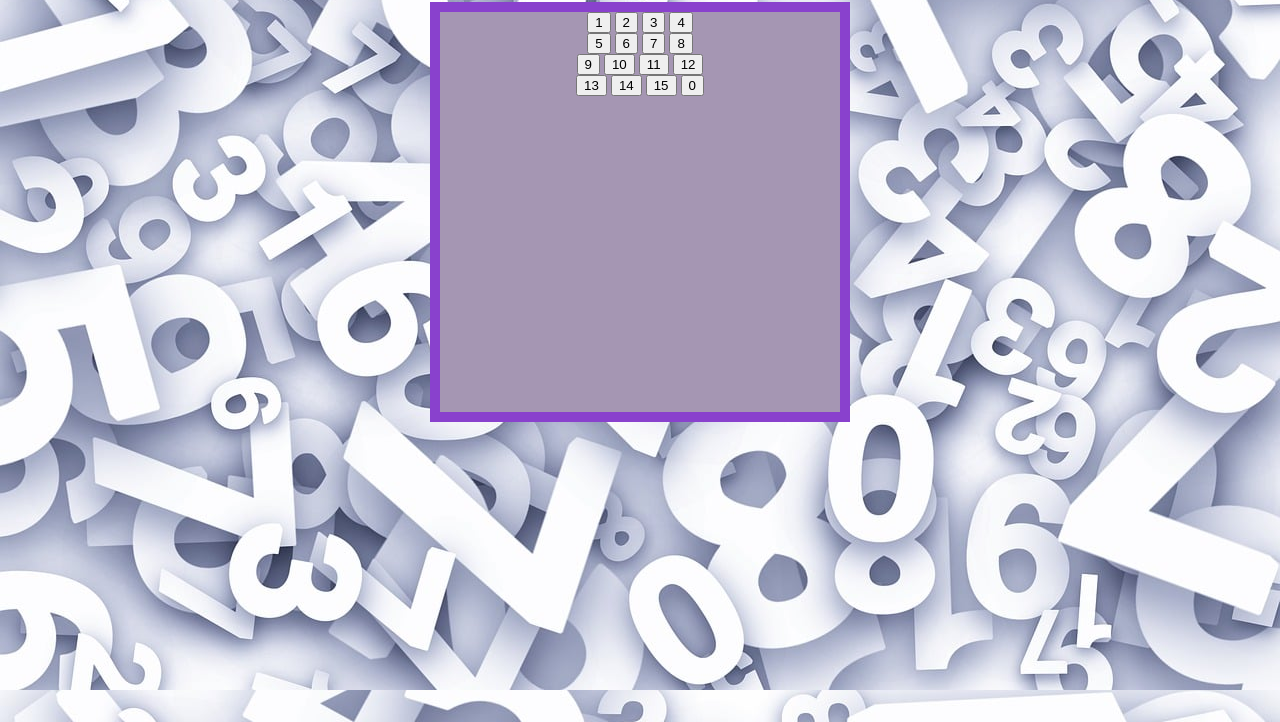
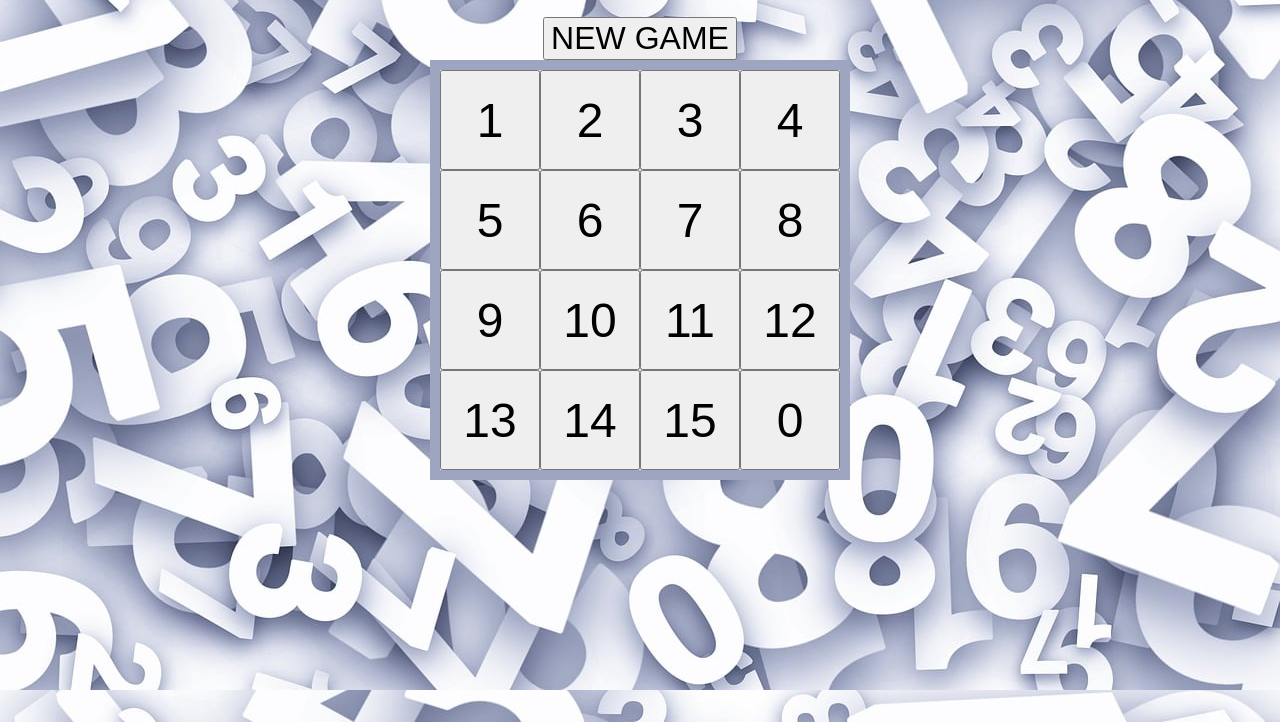
Before and after one commit to ryb00/barley_break, a plain HTML site: page index.html in a window 1280 px wide. Shown: the part 78-800 px from the top of the page. Drawn offline with Linux system fonts and the light colour scheme.

Commit message:
Add style for buttons

```diff
--- a/assets/css/style.css
+++ b/assets/css/style.css
@@ -4,10 +4,33 @@ body{
     text-align: center;
 }
 
+h1{
+    margin:0 auto;
+    font-size: xxx-large;
+    text-transform: uppercase;
+}
+
+p{
+    font-size: xx-large;
+}
+
+.newGame{
+    margin:0 auto;
+    font-size: xx-large;
+}
+
 .main{
     margin:0 auto;
-    border: 10px solid #8941cd;
-    background-color: #a596b3;
+    border: 10px solid #9ea5c1;
+    background-color: #e0e2ee;
     width: 400px;
     aspect-ratio: 1 / 1;
 }
+
+.numbers{
+    aspect-ratio: 1 / 1;
+    width: 100px;
+    margin:0;
+    padding: 0;
+    font-size: xxx-large;
+}
--- a/index.html
+++ b/index.html
@@ -15,31 +15,32 @@
 
 <body>
     <h1>barley break</h1>
-
-        <div class = "main">
+    <p></p>
+    <button class="newGame">NEW GAME</button>
+   <div class = "main">
             <div class="firstRow">
-                <button class="first">1</button>
-                <button class="second">2</button>
-                <button class="third">3</button>
-                <button class="fourth">4</button>
+                <button class="first numbers">1</button><!--
+                --><button class="second numbers">2</button><!--
+            --><button class="third numbers">3</button><!--
+        --><button class="fourth numbers">4</button>
             </div>
             <div class="secondRow">
-                <button class="first">5</button>
-                <button class="second">6</button>
-                <button class="third">7</button>
-                <button class="fourth">8</button>
+                <button class="first numbers">5</button><!--
+            --><button class="second numbers">6</button><!--
+        --><button class="third numbers">7</button><!--
+    --><button class="fourth numbers">8</button>
             </div>
             <div class="thirdRow">
-                <button class="first">9</button>
-                <button class="second">10</button>
-                <button class="third">11</button>
-                <button class="fourth">12</button>
+            <button class="first numbers">9</button><!--
+        --><button class="second numbers">10</button><!--
+    --><button class="third numbers">11</button><!--
+--><button class="fourth numbers">12</button>
             </div>
             <div class="fourthRow">
-                <button class="first">13</button>
-                <button class="second">14</button>
-                <button class="third">15</button>
-                <button class="fourth">0</button>
+                <button class="first numbers">13</button><!--
+            --><button class="second numbers">14</button><!--
+        --><button class="third numbers">15</button><!--
+    --><button class="fourth numbers">0</button>
             </div>
         </div>
 
```
